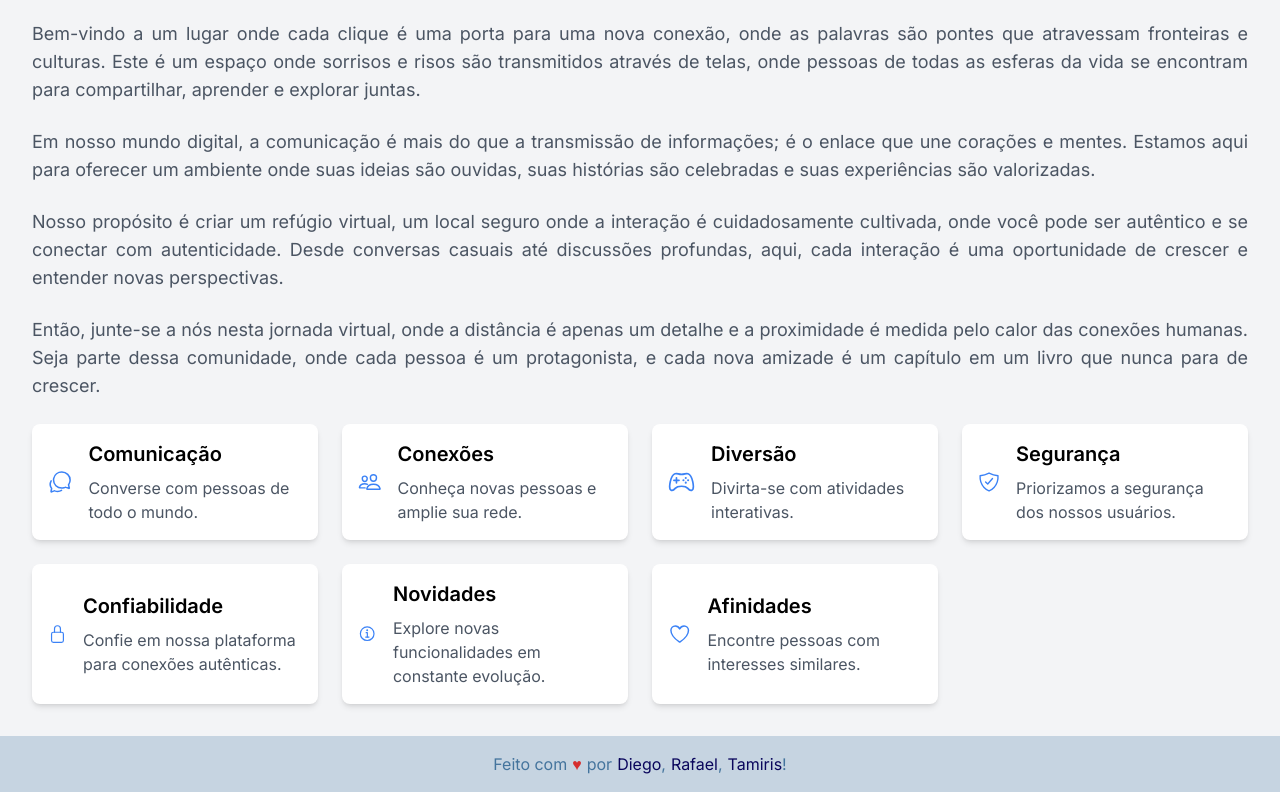
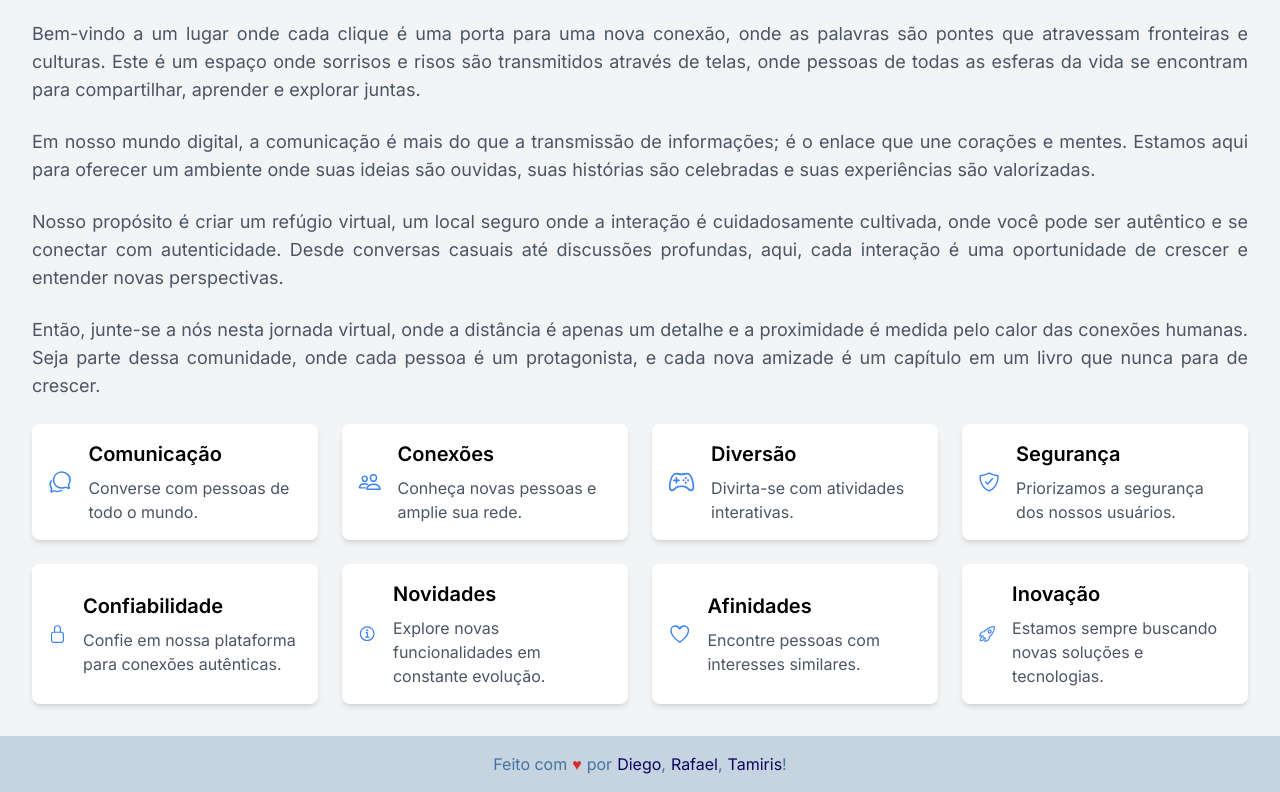
Before and after one commit to diegoreis42/Hermes-Front, a Next.js app: page / in a window 1280 px wide. Shown: the part 628-1420 px from the top of the page. Built offline with nearby package versions, Linux system fonts and the light colour scheme.

Commit message:
ajustando conflitos de merge

```diff
--- a/src/app/page.js
+++ b/src/app/page.js
@@ -86,6 +86,13 @@ export default function Home() {
               <p className="text-gray-600">Encontre pessoas com interesses similares.</p>
             </div>
           </div>
+          <div className="bg-white rounded-lg p-4 flex items-center justify-center shadow-md">
+            <IoRocketOutline className="text-4xl text-blue-500 mr-4" />
+            <div>
+              <h3 className="text-xl font-semibold mb-2">Inovação</h3>
+              <p className="text-gray-600">Estamos sempre buscando novas soluções e tecnologias.</p>
+            </div>
+            </div>
           </div>
       </section>
     </main>
```
